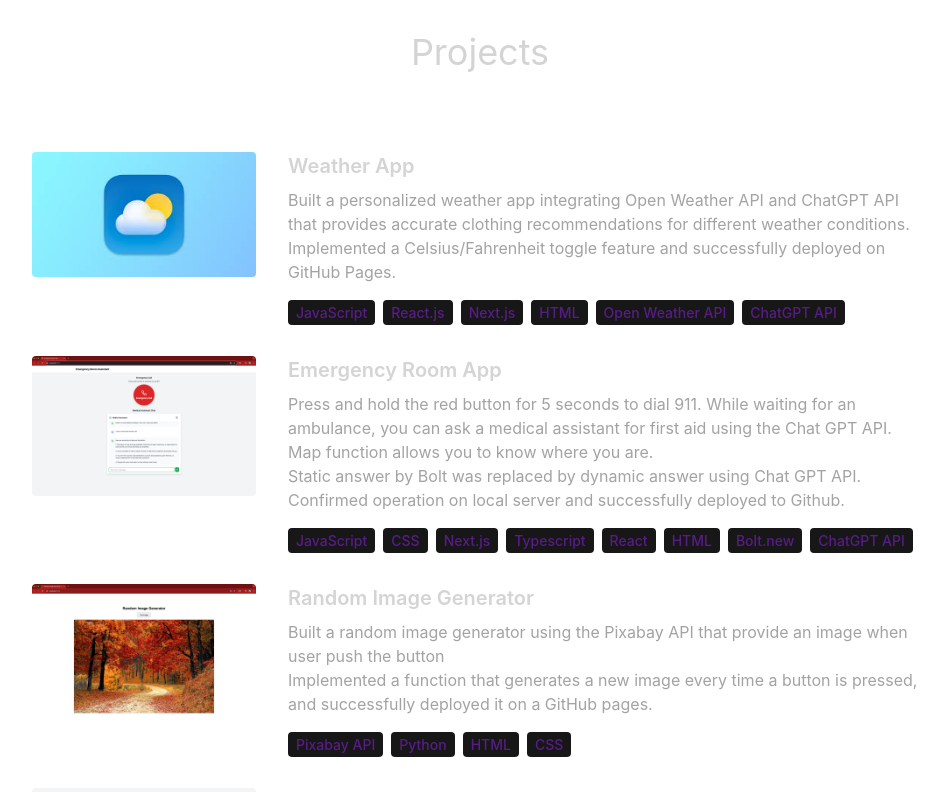
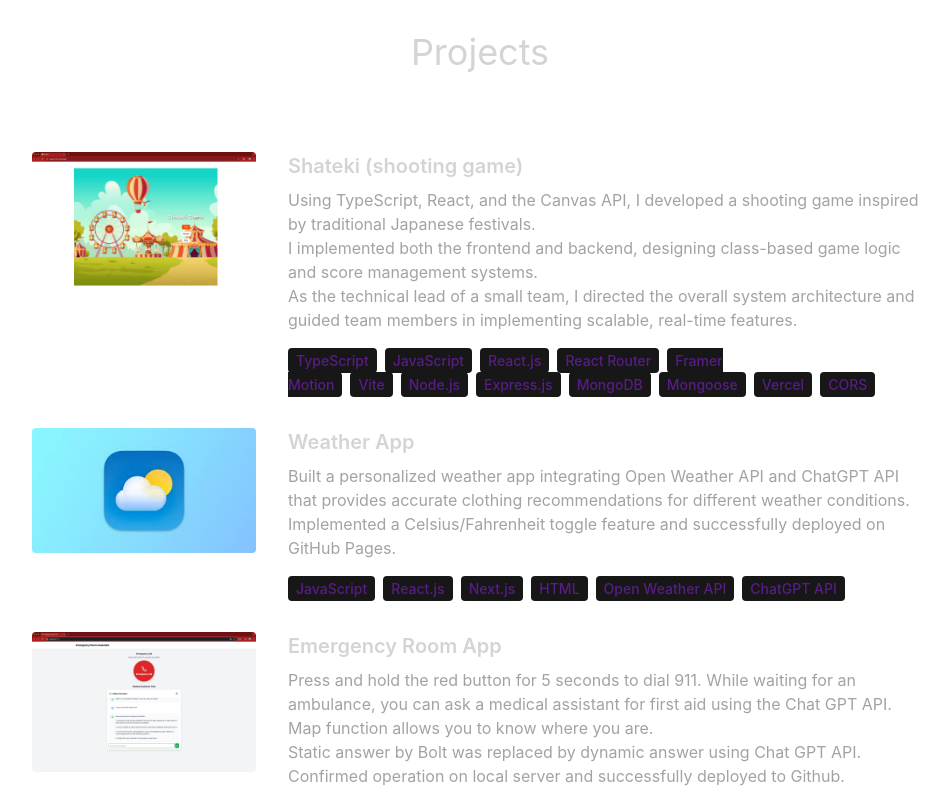
Before and after one commit to Banshi-84/portfolio-website, a React (Vite) app in the folder my-portfolio/: page / in a window 1280 px wide. Shown: the part 2039-2831 px from the top of the page, without its empty margins (160-1109 px from the left). Built offline with nearby package versions, Linux system fonts and the light colour scheme.

Commit message:
Add shateki

```diff
--- a/my-portfolio/src/components/Project.jsx
+++ b/my-portfolio/src/components/Project.jsx
@@ -8,7 +8,19 @@ import { motion } from "framer-motion";
 import project2 from "../assets/SimpleTimeApp.jpeg";
 import project3 from "../assets/ER.jpg";
 import project4 from "../assets/RandomImageGenerator.jpg"
+import project5 from "../assets/shateki.jpg"
 const projects = [
+  {
+    title: "Shateki (shooting game)",
+    image: project5,
+    link: "https://shateki-front.vercel.app/",
+    description: [
+      "Using TypeScript, React, and the Canvas API, I developed a shooting game inspired by traditional Japanese festivals.",
+      "I implemented both the frontend and backend, designing class-based game logic and score management systems.",
+      "As the technical lead of a small team, I directed the overall system architecture and guided team members in implementing scalable, real-time features."
+    ],
+    technologies: ["TypeScript", "JavaScript", "React.js", "React Router", "Framer Motion", "Vite", "Node.js", "Express.js", "MongoDB", "Mongoose", "Vercel", "CORS"]
+  },
   {
     title: "Weather App",
     image: project1,
```
Also changed, not shown: my-portfolio/src/assets/shateki.jpg (added).
